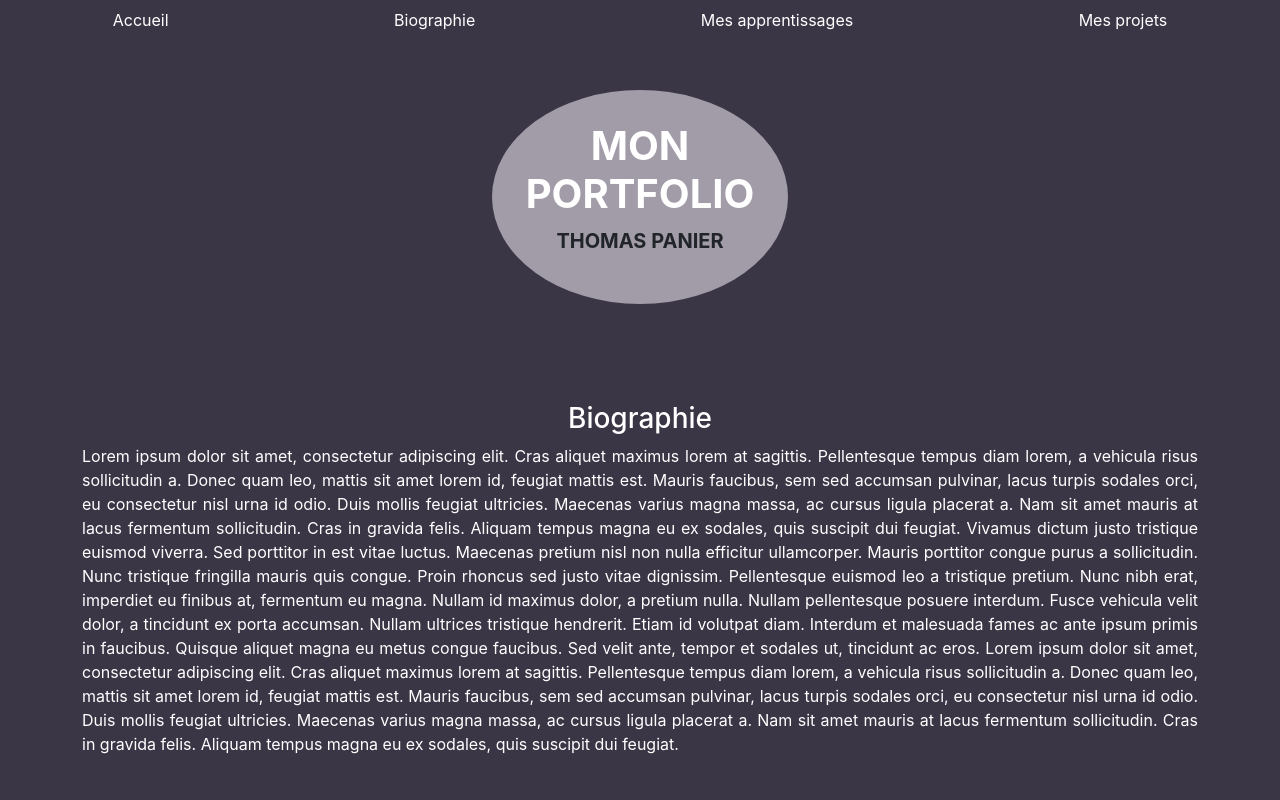
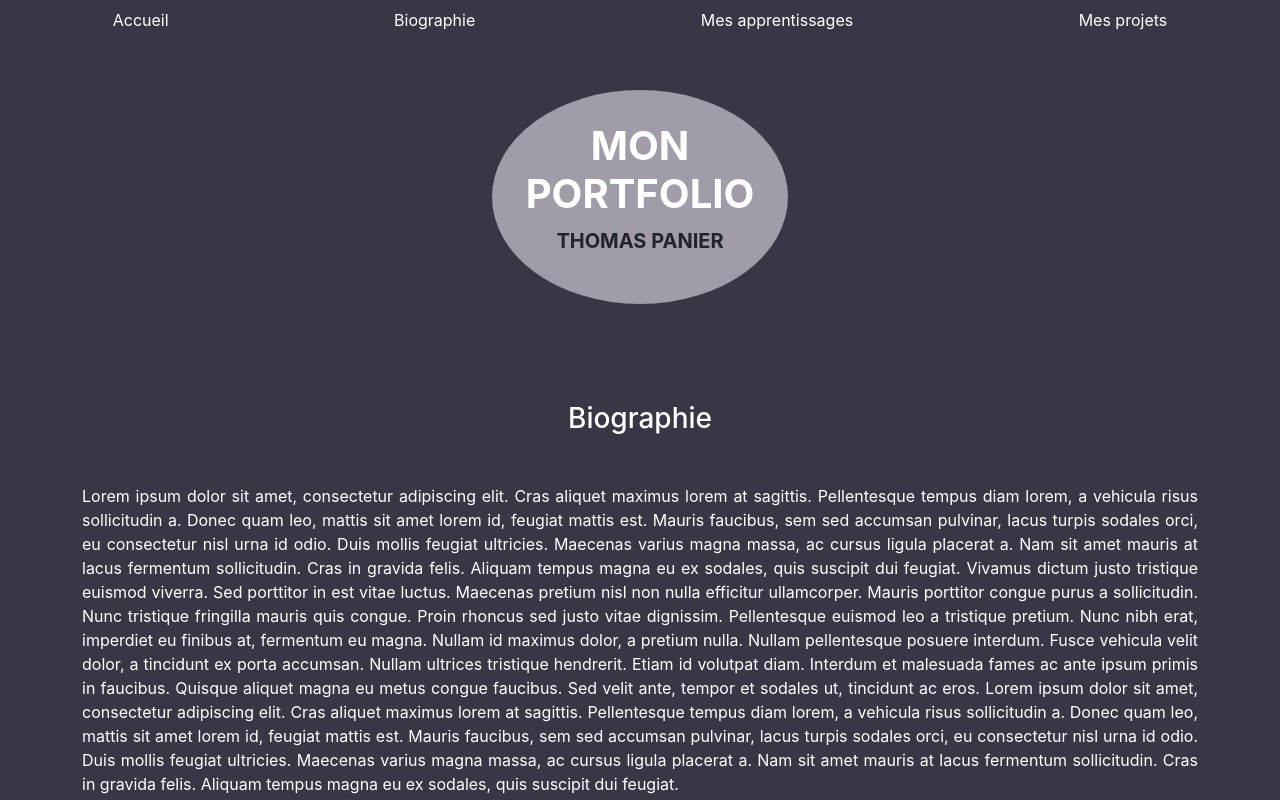
Before and after one commit to ThomasPANIER/portfolio, a React (Create React App) app: page /biographie in a window 1280 px wide. Shown: the top 800 px of the page. Built offline with nearby package versions, Linux system fonts and the light colour scheme.

Commit message:
maj component biographie

```diff
--- a/src/components/biographie/Biographie.js
+++ b/src/components/biographie/Biographie.js
@@ -4,7 +4,7 @@ function Biographie() {
     return(
         <section className="container text-white mt-5 mb-5">
             <h3>Biographie</h3>
-            <p className="biographieP">
+            <p className="biographieP mt-5">
                 Lorem ipsum dolor sit amet, consectetur adipiscing elit. Cras aliquet maximus lorem at sagittis.
                  Pellentesque tempus diam lorem, a vehicula risus sollicitudin a. Donec quam leo, mattis sit amet
                  lorem id, feugiat mattis est. Mauris faucibus, sem sed accumsan pulvinar, lacus turpis sodales orci,
```
